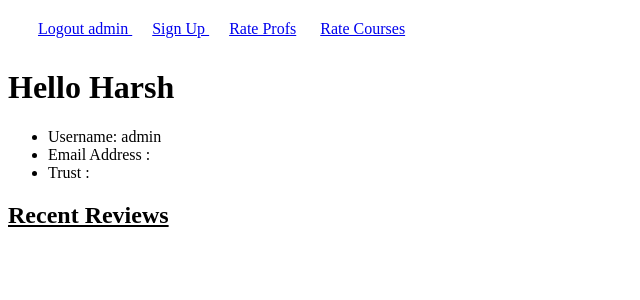
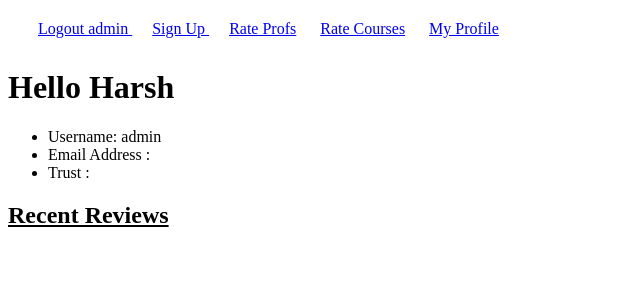
Before and after one commit to Harsh14901/ProfCourse_review_portal, a Django app: page /accounts/profile/ in a window 1280 px wide. Shown: the top 300 px of the page, without its empty margins (0-640 px from the left). Run offline with Django 3.2, Linux system fonts and the light colour scheme; a user stored in the database is signed in; data comes from the database, SQL or seed files in the repository; both versions use the stored data as it was after the commit.

Commit message:
addded profile on nav bar

```diff
--- a/rate/templates/base.html
+++ b/rate/templates/base.html
@@ -23,6 +23,8 @@
 <li> <a href="{% url 'signup' %}"> Sign Up </a>
 <li> <a href="{% url 'profs' %}"> Rate Profs</a>
 <li> <a href="{% url 'courses' %}"> Rate Courses</a>
+<li> <a href="{% url 'user_profile' %}"> My Profile</a>
+
 </ul>
 </nav>
 
--- a/templates/registration/base.html
+++ b/templates/registration/base.html
@@ -23,6 +23,7 @@
 <li> <a href="{% url 'signup' %}"> Sign Up </a>
 <li> <a href="{% url 'profs' %}"> Rate Profs</a>
 <li> <a href="{% url 'courses' %}"> Rate Courses</a>
+
 </ul>
 </nav>
 
```
Also changed, not shown: db.sqlite3.
